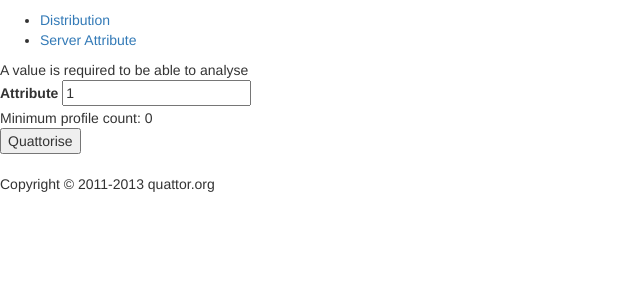
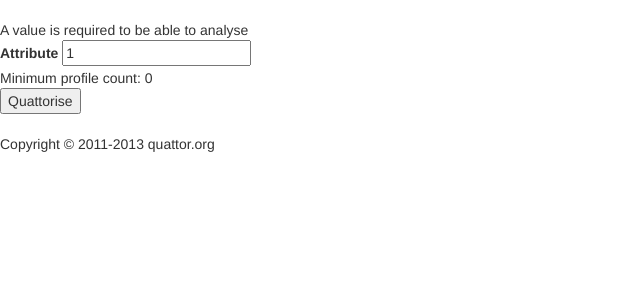
Before and after one commit to quattor/data-warehouse, a PHP site: page /index.php?attribute=1 in a window 1280 px wide. Shown: the part 50-350 px from the top of the page, without its empty margins (0-640 px from the left). Run offline with PHP 8.4, Linux system fonts and the light colour scheme; data that the repository does not hold is empty; some libraries are stand-ins or nearby versions.

Commit message:
Removed the php tabbing system code

```diff
--- a/qdw-web/src/main/php/header.inc.php
+++ b/qdw-web/src/main/php/header.inc.php
@@ -32,28 +32,15 @@
 	  </button>
 	  <div class="nav-collapse collapse">
 		<ul class="nav">
-		  <li class="active"><a href="#">Home</a></li>
-		  <li><a href="#about">About</a></li>
-		</ul>
-		  </li>
+		  <li class="active"><a href="index.php">Distribution</a></li>
+		  <li><a href="ServerAttribute.php">Server Attribute</a></li>
 		</ul>
 	   </div>
 	</div>
   </div>
 </div>
 
-<?php
-    $page = (explode("/", $_SERVER['REQUEST_URI']));
-    $page = (explode("?", $page[2]));
-    $page = $page[0];
-    if($page == "") {
-        $page = ".";
-    }
-    $tabs = Array(
-        "." => "Distribution",
-        "ServerAttribute.php" => "Server Attribute"
-    );
-?>
+
 <div id="menu">
 	<ul>
 		<?php
@@ -66,8 +53,6 @@
 			}
 		?>
 	</ul>
-        </div>
-    </div>
 </div>
 
 <script>
```
Lines whose indentation alone changed are shown as unchanged.
